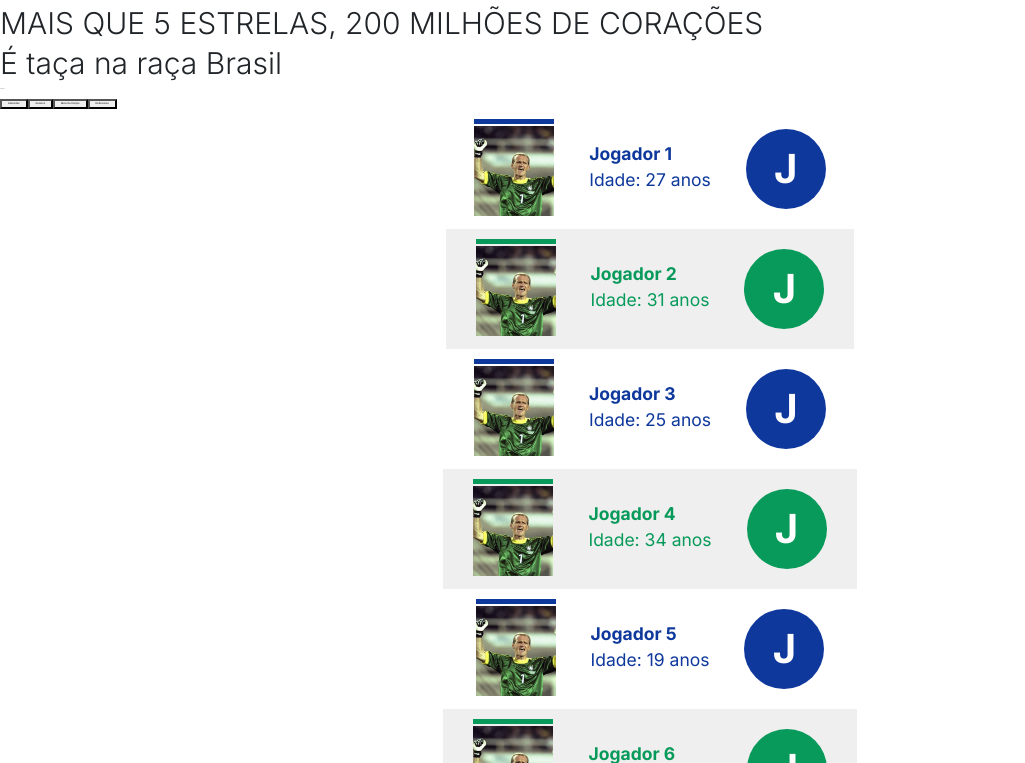
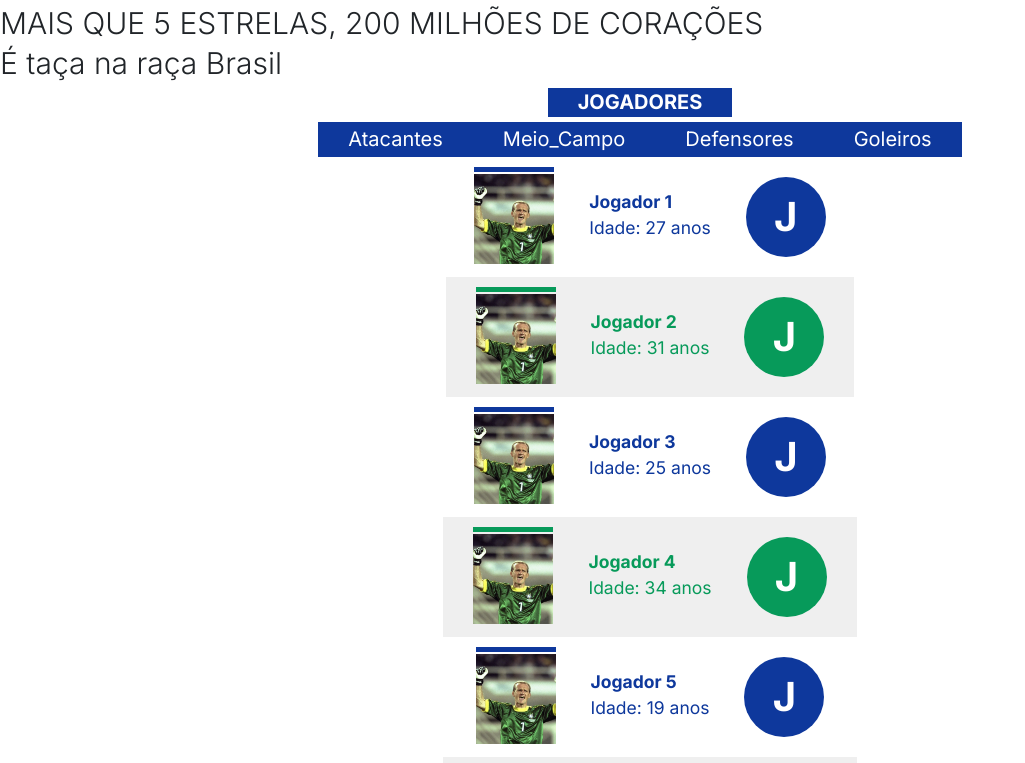
Before and after one commit to Nickolas161202/PS-2022-Grupo-9, a React (Create React App) app in the folder react/my-app/: page / in a window 1280 px wide. Shown: the part 1737-2500 px from the top of the page, without its empty margins (0-1025 px from the left). Built offline with nearby package versions, Linux system fonts and the light colour scheme.

Commit message:
menu jogadores

```diff
--- a/react/my-app/src/App.js
+++ b/react/my-app/src/App.js
@@ -1,4 +1,4 @@
-import MainScreen from "./screens/Mainscreen";
+import MainScreen from "./screens/MainScreen";
 
 function App() {
 return(
--- a/react/my-app/src/components/common/navbar/Navbar.css
+++ b/react/my-app/src/components/common/navbar/Navbar.css
@@ -12,6 +12,7 @@
     padding-left: 60px;
     font-size: 1.5rem;
 }
+
 .tamanho{
 	width: 100%;
 }
--- a/react/my-app/src/components/common/navbar/Navbar.jsx
+++ b/react/my-app/src/components/common/navbar/Navbar.jsx
@@ -12,7 +12,7 @@ export default function Navbar() {
           </button>
 
           <div className="border_teste tamanho collapse navbar-collapse" id="nav-principal">
-            <ul className="navbar-nav  tamanho">
+            <ul className="navbar-nav tamanho">
 
                 <a href="#" className="nav-item border_teste nav-link active ">Home</a>
 
@@ -21,7 +21,6 @@ export default function Navbar() {
 
 
                 <a href="#" className="nav-item border_teste nav-link active ">Jogadores</a>
-
 
 
                 <a href="#" className="nav-item border_teste nav-link active ">Jogos</a>
--- a/react/my-app/src/components/css/MainScreen.modules.css
+++ b/react/my-app/src/components/css/MainScreen.modules.css
@@ -13,7 +13,7 @@
 .mainImage{
     position: absolute;
     width: 860px;
-    height: 160
-px;
+    height: 160px;
     left: 0px;
-    top: 40px;}
+    top: 40px;
+}
--- a/react/my-app/src/components/css/Playerlist.modules.css
+++ b/react/my-app/src/components/css/Playerlist.modules.css
@@ -1,23 +1,34 @@
-.header{
-    margin: auto;
- width: 198px;
- height: 28px;
- left: 330px;
- top: 39px;
- position: relative;
- background: #0E389C;
- }
+@import url('https://fonts.googleapis.com/css2?family=Inter:wght@100;200;300;400;700&display=swap');
 
- .textHeader{
-    color: white;
-    position: absolute;
-    width: 124px;
-    height: 30px;
-    left: 369px;
-    top: 34px;
+* {
+    font-size: 62.5%;
+    font-family: 'Inter', sans-serif;
+}
 
-    font-family: 'Poppins';
-    font-style: normal;
-    font-weight: 700;
-    font-size: 20px;
-    line-height: 30px;}
+h3 {
+   font-weight: 700;
+   font-size: 2rem;
+   color: white;
+   text-align: center;
+   background: #0E389C;
+}
+
+button{
+   font-weight: 400;
+   font-size: 2rem;
+   color: white;
+   border: none;
+   text-decoration: none;
+   text-align: center;
+   background: #0E389C;
+   cursor: pointer;
+   transition: all 0.4s ease 0s;
+}
+
+button:hover {
+   background-color: #20195F;
+}
+
+button:focus {
+   font-weight: 700;
+}
--- a/react/my-app/src/components/css/Sobre.module.css
+++ b/react/my-app/src/components/css/Sobre.module.css
@@ -1,17 +1,18 @@
 @import url('https://fonts.googleapis.com/css2?family=Inter:wght@100;200;300;400;700&display=swap');
+
+* {
+    font-size: 62.5%;
+    font-family: 'Inter', sans-serif;
+}
+
 .mainContainer{
     width: 100%;
     height: 100%;
     justify-content: space-between;
 }
 
-* {
-    font-size: 62.5%;
-    font-family: 'Inter', sans-serif;
-}
-
 .image{
-   margin-top: 3%;
+    margin-top: 3%;
     width: 100%;
     height: 620px;
     top: 40px;
@@ -49,7 +50,6 @@
     margin-top: 7%;
     width: fit-content;
     margin-bottom: 10%;
-
     background: #0E389C;
 }
 
@@ -57,21 +57,18 @@
     margin: auto;
     margin-top: 3%;
     text-align: justify;
-    display:flex;
-
+    display: flex;
     width: 50%;
     height: 50%;
-
 }
 
 .blueContainer{
     margin: auto;
     margin-top: 3%;
     text-align: justify;
-    display:flex;
+    display: flex;
     width: 50%;
     height: 50%;
-
 }
 
 .text{
--- a/react/my-app/src/screens/Playerlist.jsx
+++ b/react/my-app/src/screens/Playerlist.jsx
@@ -8,24 +8,24 @@ import styles from '../components/css/Playerlist.modules.css'
 const Playerlist = () => {
     const [state, setState] = useState("a")
 
-
     return (
         <div>
-            <div style={styles.header}>
-          <p style={styles.textHeader}>Jogadores</p>
+            <div className="container">
+                <h3 className="px-5 py-1">JOGADORES</h3>
             </div>
-
-            <button onClick={() => setState("a")}>Atacantes</button>
-            <button onClick={() => { setState("g") }}>Goleiros</button>
-            <button onClick={() => setState("m")}>Meio De Campo</button>
-            <button onClick={() => { setState("d") }}>Defensores</button>
-
+            <div className="container menu">
+                <div className="row align-items-start">
+                    <button className="col px-5 py-1" onClick={() => setState("a")}>Atacantes</button>
+                    <button className="col px-5 py-1" onClick={() => setState("m")}>Meio_Campo</button>
+                    <button className="col px-5 py-1" onClick={() => { setState("d") }}>Defensores</button>
+                    <button className="col px-5 py-1" onClick={() => { setState("g") }}>Goleiros</button>
+                </div>
+            </div>
             {(state == "a") ? <div><Atacantes /> </div> : ''}
             {(state == "g") ? <div><Goleiros /> </div> : ''}
             {(state == "m") ? <div> <MeioCampo /> </div> : ''}
             {(state == "d") ? <div> <Defensores /></div> : ''}
         </div>
-
     )
 }
 
--- a/react/my-app/src/screens/Sobre.jsx
+++ b/react/my-app/src/screens/Sobre.jsx
@@ -11,7 +11,7 @@ const Sobre = () => {
             <h1 className={styles.title}>Seleção Brasileira De Futebol</h1>
             </div>
             <div className={styles.header}>
-                <h1 className={styles.textHeader} >Sobre A Seleção</h1>
+                <h1 className={styles.textHeader} >SOBRE A SELEÇÃO</h1>
             </div>
 
             <div className={styles.textContainer}>
```
